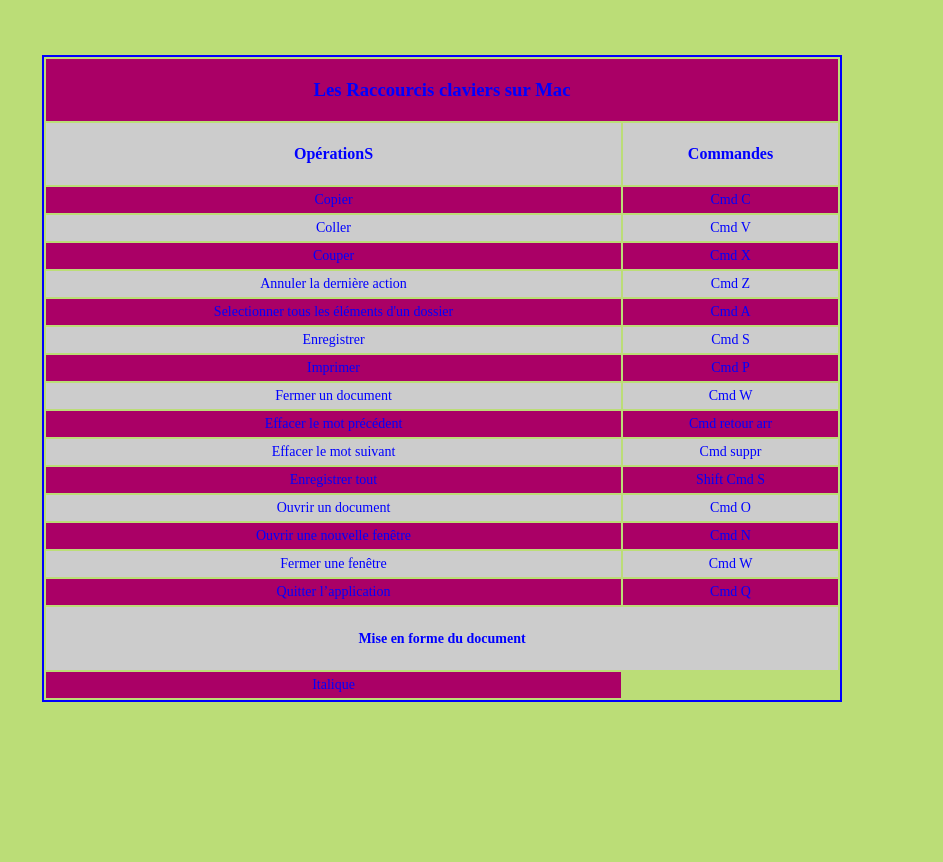
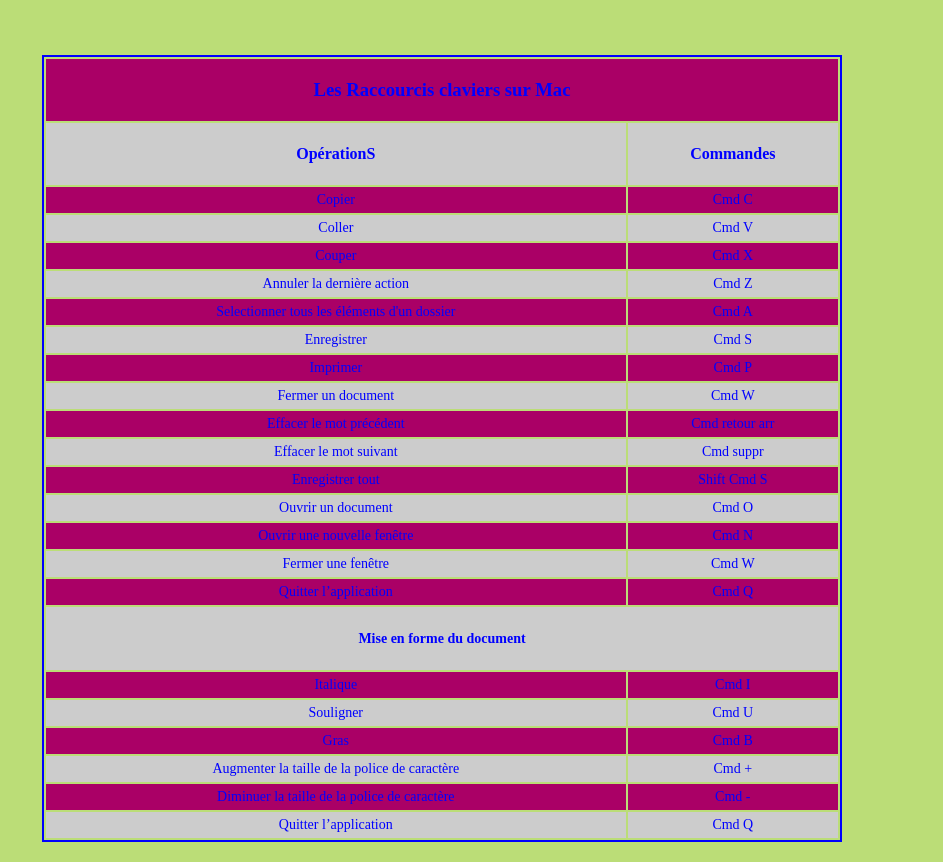
Before and after one commit to jacquesmatand/RaccourcisMac, a plain HTML site: page index.html in a window 1280 px wide. Shown: the part 137-999 px from the top of the page, without its empty margins (73-1016 px from the left). Before the commit the page ends 859 px from the top, so only its background shows below. Drawn offline with Linux system fonts and the light colour scheme.

Commit message:
Suite modification Html

```diff
--- a/index.html
+++ b/index.html
@@ -143,17 +143,59 @@
 					 <td> Cmd Q</td>
 					 </tr>
 
-
-					<tr>
+					 <tr>
 					 <td colspan="2"> <h4> Mise en forme du document </h4> </td>
 
 
 					 </tr>
-      					<tr>
+
+					 <tr>
 					 <td> Italique
- 					</td> </tr>
+ 					</td>
 
-			<tbody>
+					 <td> Cmd I</td>
+					 </tr>
+
+					 <tr>
+					 <td> Souligner
+					</td>
+
+					 <td> Cmd U</td>
+					 </tr>
+
+					 <tr>
+
+					 <td> Gras
+						</td>
+
+					 <td> 	Cmd B</td>
+					 </tr>
+
+					 <tr>
+					 <td> Augmenter la taille de la police de caractère
+
+						</td>
+
+					 <td> Cmd + </td>
+					 </tr>
+
+					 <tr>
+					 <td> Diminuer la taille de la police de caractère
+
+					</td>
+
+					 <td> Cmd - </td>
+					 </tr>
+
+					 <tr>
+					 <td> Quitter l’application
+					</td>
+
+					 <td> Cmd Q</td>
+					 </tr>
+
+
+				</tbody>
 
 			</table>
 
```
